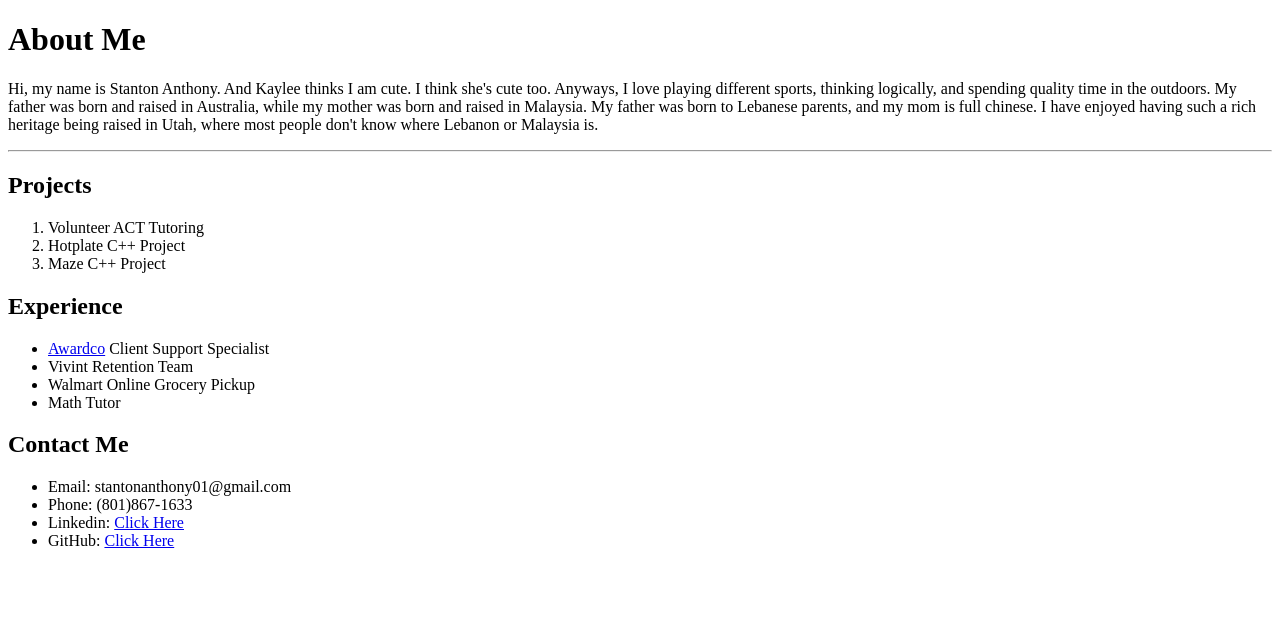
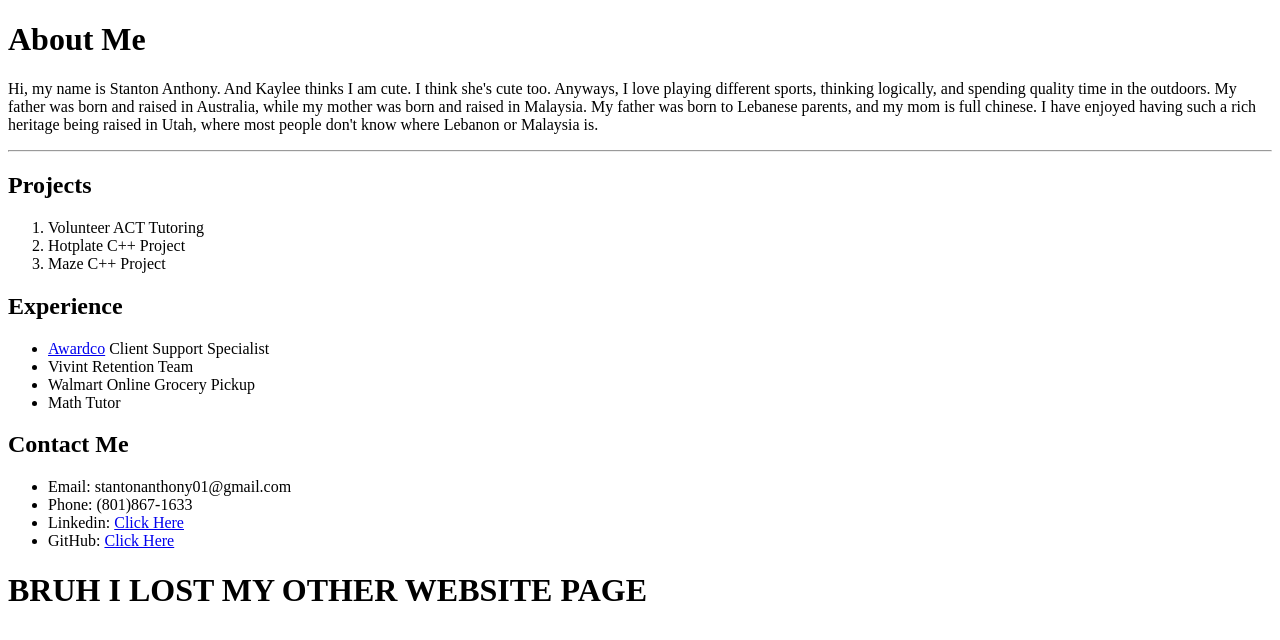
Before and after one commit to gukuson/portfolio, a plain HTML site: page index.html in a window 1280 px wide. Drawn offline with Linux system fonts and the light colour scheme.

Commit message:
Testing Git Process

```diff
--- a/index.html
+++ b/index.html
@@ -32,5 +32,7 @@
       <li>Linkedin: <a href="https://www.linkedin.com/in/stanton-anthony-591b95b8" target='_blank'>Click Here</a></li>
       <li>GitHub: <a href="https://github.com/gukuson" target='_blank'>Click Here</a></li>
     </ul>
+
+    <h1>BRUH I LOST MY OTHER WEBSITE PAGE</h1>
   </body>
 </html>
```
